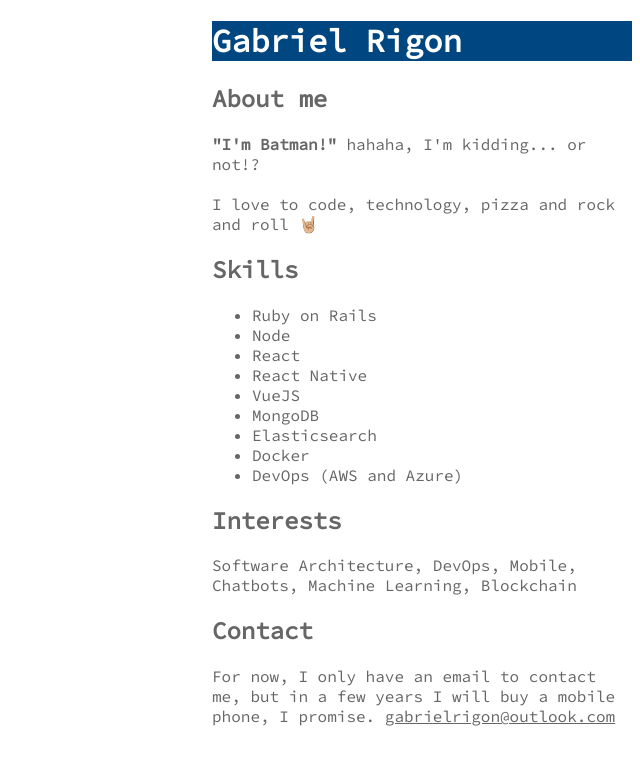
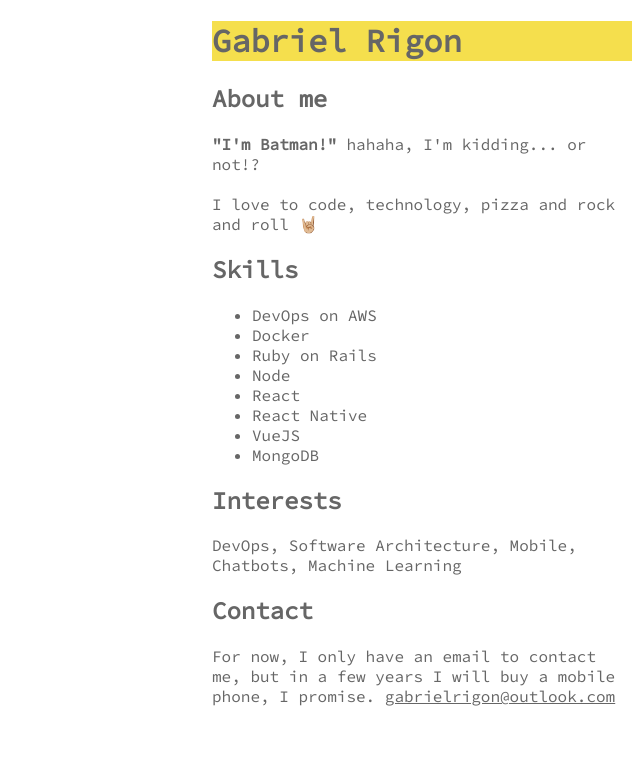
Before and after one commit to gabrielrigon/gabrielrigon.github.io, a Vue app: page / in a window 1280 px wide. Shown: the top 764 px of the page, without its empty margins (640-1280 px from the left). Built offline with nearby package versions, Linux system fonts and the light colour scheme.

Commit message:
update 2021

```diff
--- a/src/components/AboutMe.vue
+++ b/src/components/AboutMe.vue
@@ -27,8 +27,8 @@ export default {
 
 <style scoped>
 h1 {
-  background-color: #004680;
-  color: white;
+  background-color: #F5DF4D;
+  color: #666;
 }
 
 a.normal-text {
--- a/src/components/Interests.vue
+++ b/src/components/Interests.vue
@@ -1,7 +1,7 @@
 <template>
   <div class="skills">
     <h2>Interests</h2>
-    <p>Software Architecture, DevOps, Mobile, Chatbots, Machine Learning, Blockchain</p>
+    <p>DevOps, Software Architecture, Mobile, Chatbots, Machine Learning</p>
   </div>
 </template>
 
--- a/src/components/Skills.vue
+++ b/src/components/Skills.vue
@@ -13,15 +13,14 @@ export default {
   data: () => {
     return {
       skills: [
+        { name: "DevOps on AWS" },
+        { name: "Docker" },
         { name: "Ruby on Rails" },
         { name: "Node" },
         { name: "React" },
         { name: "React Native" },
         { name: "VueJS" },
         { name: "MongoDB" },
-        { name: "Elasticsearch" },
-        { name: "Docker" },
-        { name: "DevOps (AWS and Azure)" }
       ]
     };
   }
```
